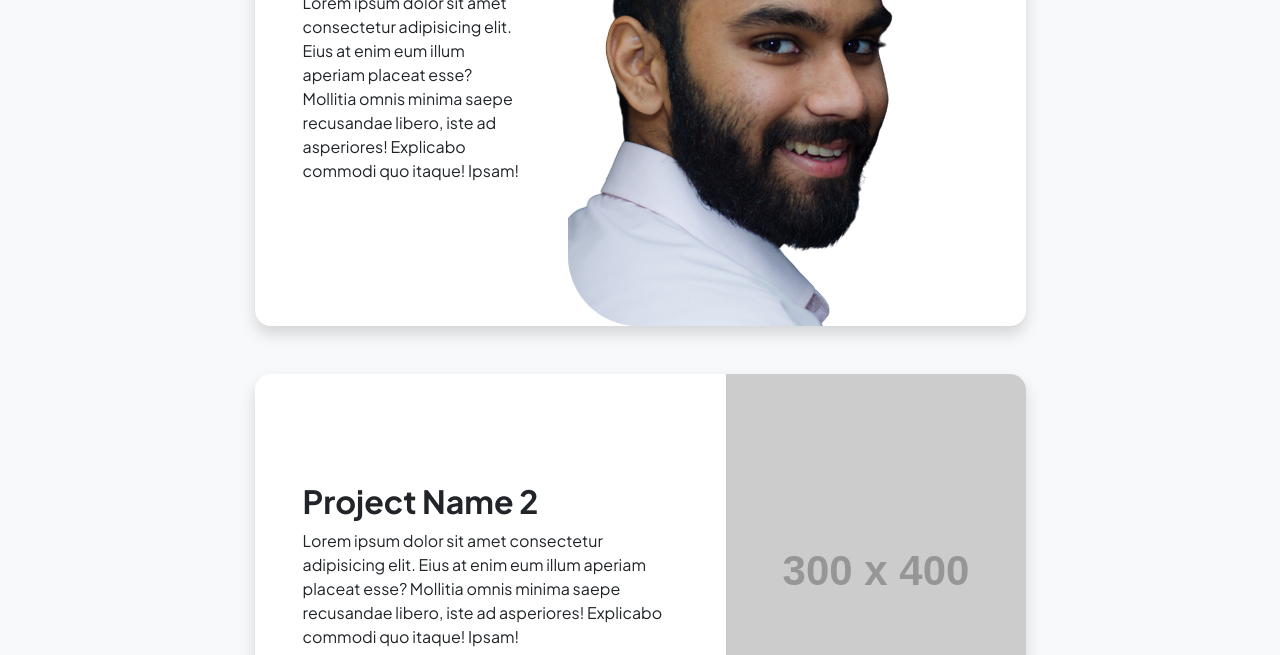
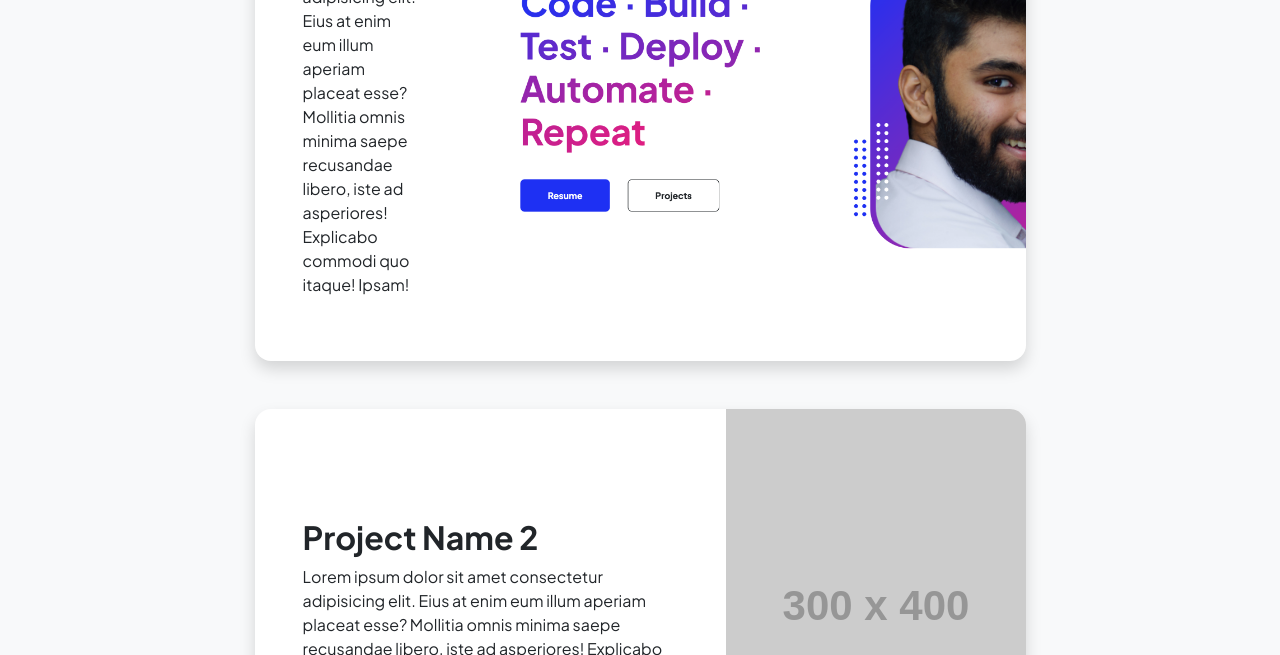
Before and after one commit to manreddy/manreddy.github.io, a plain HTML site: page projects.html in a window 1280 px wide. Shown: the part 445-1100 px from the top of the page. Drawn offline with nearby package versions, Linux system fonts and the light colour scheme; placeholder pictures from the web are drawn by us.

Commit message:
fix project 1 picture

```diff
--- a/projects.html
+++ b/projects.html
@@ -50,7 +50,7 @@
                                             <h2 class="fw-bolder">Project Name 1</h2>
                                             <p>Lorem ipsum dolor sit amet consectetur adipisicing elit. Eius at enim eum illum aperiam placeat esse? Mollitia omnis minima saepe recusandae libero, iste ad asperiores! Explicabo commodi quo itaque! Ipsam!</p>
                                         </div>
-                                        <img class="img-fluid" src="assets/profile.png" alt="..." />
+                                        <img class="img-fluid" src="assets/project1.png" alt="..." />
                                     </div>
                                 </div>
                             </div>
```
